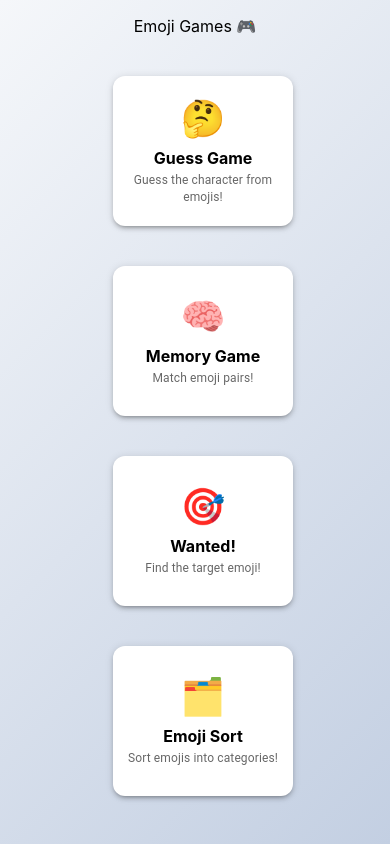
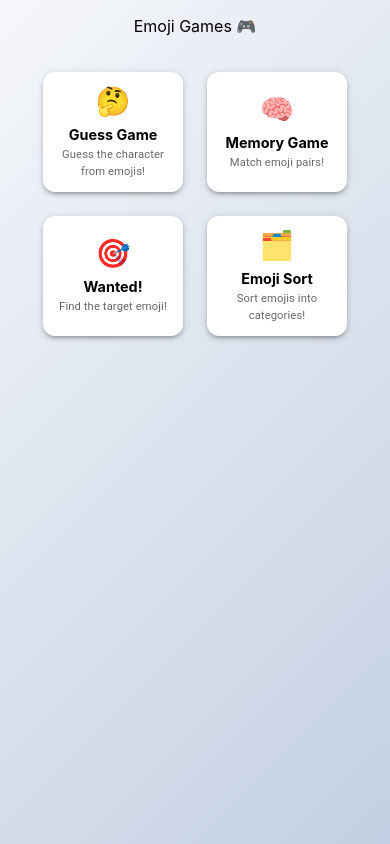
Before and after one commit to nfb1799/emoji-games-react, a React (Create React App) app: page / in a window 390 px wide. Built offline with nearby package versions, Linux system fonts and the light colour scheme.

Commit message:
Responsivity changes 2

```diff
--- a/src/App.css
+++ b/src/App.css
@@ -2,6 +2,17 @@
   min-height: 100vh;
   text-align: center;
   background: linear-gradient(135deg, #f5f7fa 0%, #c3cfe2 100%);
+  width: 100%;
+  max-width: 100vw;
+  overflow-x: hidden;
+}
+
+body {
+  margin: 0;
+  padding: 0;
+  width: 100%;
+  max-width: 100vw;
+  overflow-x: hidden;
 }
 
 .MuiButton-root {
--- a/src/App.js
+++ b/src/App.js
@@ -21,14 +21,15 @@ function App() {
         </Typography>
       </Box>
       {!selectedGame ? (
-        <Box sx={{ width: '100%', maxWidth: 1200, mx: 'auto', px: { xs: 1, sm: 2 }, mt: 2 }}>
+        <Box sx={{ width: '100%', maxWidth: 1200, mx: 'auto', px: { xs: 0, sm: 2 }, mt: 2 }}>
           <Box
             sx={{
               display: 'flex',
               flexWrap: 'wrap',
               justifyContent: 'center',
               alignItems: 'center',
-              gap: 3,
+              gap: { xs: 2, sm: 3 },
+              maxWidth: '100%',
             }}
           >
             {/* Emoji Guess Game Card */}
@@ -37,9 +38,9 @@ function App() {
                 bgcolor: 'white',
                 borderRadius: 3,
                 boxShadow: 3,
-                width: { xs: 180, sm: 220 },
-                height: { xs: 150, sm: 180 },
-                m: 1,
+                width: { xs: 140, sm: 220 },
+                height: { xs: 120, sm: 180 },
+                m: { xs: 0.5, sm: 1 },
                 display: 'flex',
                 flexDirection: 'column',
                 alignItems: 'center',
@@ -50,11 +51,11 @@ function App() {
               }}
               onClick={() => setSelectedGame('guess')}
             >
-              <span style={{ fontSize: window.innerWidth < 600 ? 36 : 48, marginBottom: 8 }}>🤔</span>
-              <Typography variant={{ xs: "subtitle1", sm: "h6" }} fontWeight={700} mb={0.5}>
+              <span style={{ fontSize: window.innerWidth < 600 ? 28 : 48, marginBottom: 8 }}>🤔</span>
+              <Typography variant={{ xs: "body1", sm: "h6" }} fontWeight={700} mb={0.5} sx={{ fontSize: { xs: '0.9rem', sm: '1.25rem' } }}>
                 Guess Game
               </Typography>
-              <Typography variant="body2" color="text.secondary" sx={{ fontSize: { xs: '0.75rem', sm: '0.875rem' }, textAlign: 'center' }}>
+              <Typography variant="body2" color="text.secondary" sx={{ fontSize: { xs: '0.7rem', sm: '0.875rem' }, textAlign: 'center', px: 1 }}>
                 Guess the character from emojis!
               </Typography>
             </Box>
@@ -64,9 +65,9 @@ function App() {
                 bgcolor: 'white',
                 borderRadius: 3,
                 boxShadow: 3,
-                width: { xs: 180, sm: 220 },
-                height: { xs: 150, sm: 180 },
-                m: 1,
+                width: { xs: 140, sm: 220 },
+                height: { xs: 120, sm: 180 },
+                m: { xs: 0.5, sm: 1 },
                 display: 'flex',
                 flexDirection: 'column',
                 alignItems: 'center',
@@ -77,11 +78,11 @@ function App() {
               }}
               onClick={() => setSelectedGame('memory')}
             >
-              <span style={{ fontSize: window.innerWidth < 600 ? 36 : 48, marginBottom: 8 }}>🧠</span>
-              <Typography variant={{ xs: "subtitle1", sm: "h6" }} fontWeight={700} mb={0.5}>
+              <span style={{ fontSize: window.innerWidth < 600 ? 28 : 48, marginBottom: 8 }}>🧠</span>
+              <Typography variant={{ xs: "body1", sm: "h6" }} fontWeight={700} mb={0.5} sx={{ fontSize: { xs: '0.9rem', sm: '1.25rem' } }}>
                 Memory Game
               </Typography>
-              <Typography variant="body2" color="text.secondary" sx={{ fontSize: { xs: '0.75rem', sm: '0.875rem' }, textAlign: 'center' }}>
+              <Typography variant="body2" color="text.secondary" sx={{ fontSize: { xs: '0.7rem', sm: '0.875rem' }, textAlign: 'center', px: 1 }}>
                 Match emoji pairs!
               </Typography>
             </Box>
@@ -91,9 +92,9 @@ function App() {
                 bgcolor: 'white',
                 borderRadius: 3,
                 boxShadow: 3,
-                width: { xs: 180, sm: 220 },
-                height: { xs: 150, sm: 180 },
-                m: 1,
+                width: { xs: 140, sm: 220 },
+                height: { xs: 120, sm: 180 },
+                m: { xs: 0.5, sm: 1 },
                 display: 'flex',
                 flexDirection: 'column',
                 alignItems: 'center',
@@ -104,11 +105,11 @@ function App() {
               }}
               onClick={() => setSelectedGame('wanted')}
             >
-              <span style={{ fontSize: window.innerWidth < 600 ? 36 : 48, marginBottom: 8 }}>🎯</span>
-              <Typography variant={{ xs: "subtitle1", sm: "h6" }} fontWeight={700} mb={0.5}>
+              <span style={{ fontSize: window.innerWidth < 600 ? 28 : 48, marginBottom: 8 }}>🎯</span>
+              <Typography variant={{ xs: "body1", sm: "h6" }} fontWeight={700} mb={0.5} sx={{ fontSize: { xs: '0.9rem', sm: '1.25rem' } }}>
                 Wanted!
               </Typography>
-              <Typography variant="body2" color="text.secondary" sx={{ fontSize: { xs: '0.75rem', sm: '0.875rem' }, textAlign: 'center' }}>
+              <Typography variant="body2" color="text.secondary" sx={{ fontSize: { xs: '0.7rem', sm: '0.875rem' }, textAlign: 'center', px: 1 }}>
                 Find the target emoji!
               </Typography>
             </Box>
@@ -118,9 +119,9 @@ function App() {
                 bgcolor: 'white',
                 borderRadius: 3,
                 boxShadow: 3,
-                width: { xs: 180, sm: 220 },
-                height: { xs: 150, sm: 180 },
-                m: 1,
+                width: { xs: 140, sm: 220 },
+                height: { xs: 120, sm: 180 },
+                m: { xs: 0.5, sm: 1 },
                 display: 'flex',
                 flexDirection: 'column',
                 alignItems: 'center',
@@ -131,18 +132,18 @@ function App() {
               }}
               onClick={() => setSelectedGame('sort')}
             >
-              <span style={{ fontSize: window.innerWidth < 600 ? 36 : 48, marginBottom: 8 }}>🗂️</span>
-              <Typography variant={{ xs: "subtitle1", sm: "h6" }} fontWeight={700} mb={0.5}>
+              <span style={{ fontSize: window.innerWidth < 600 ? 28 : 48, marginBottom: 8 }}>🗂️</span>
+              <Typography variant={{ xs: "body1", sm: "h6" }} fontWeight={700} mb={0.5} sx={{ fontSize: { xs: '0.9rem', sm: '1.25rem' } }}>
                 Emoji Sort
               </Typography>
-              <Typography variant="body2" color="text.secondary" sx={{ fontSize: { xs: '0.75rem', sm: '0.875rem' }, textAlign: 'center' }}>
+              <Typography variant="body2" color="text.secondary" sx={{ fontSize: { xs: '0.7rem', sm: '0.875rem' }, textAlign: 'center', px: 1 }}>
                 Sort emojis into categories!
               </Typography>
             </Box>
           </Box>
         </Box>
       ) : (
-        <Box sx={{ width: '100%', maxWidth: 800, mx: 'auto', mt: 4, px: 2 }}>
+        <Box sx={{ width: '100%', maxWidth: 800, mx: 'auto', mt: 4, px: { xs: 0, sm: 2 } }}>
           {selectedGame === 'guess' && <EmojiGuessGame />}
           {selectedGame === 'memory' && <EmojiMemoryGame />}
           {selectedGame === 'wanted' && <EmojiWantedGame />}
--- a/src/EmojiGuessGame.js
+++ b/src/EmojiGuessGame.js
@@ -76,9 +76,9 @@ function EmojiGuessGame() {
       borderRadius: 4,
       boxShadow: 6,
       mx: { xs: 1, sm: 'auto' },
-      maxWidth: { xs: '100%', sm: 600 }
+      maxWidth: { xs: 'calc(100vw - 16px)', sm: 600 }
     }}>
-      <CardContent sx={{ px: { xs: 2, sm: 3 } }}>
+      <CardContent sx={{ px: { xs: 1, sm: 3 } }}>
         <Typography variant={{ xs: "h5", sm: "h4" }} gutterBottom fontWeight={700} sx={{ textAlign: 'center' }}>
           Guess the Popular Character!
         </Typography>
@@ -114,7 +114,7 @@ function EmojiGuessGame() {
                     padding: '8px 16px',
                     borderRadius: '8px',
                     border: '1px solid #ccc',
-                    width: '220px',
+                    width: window.innerWidth < 600 ? '180px' : '220px',
                     outline: 'none',
                   }}
                 />
--- a/src/EmojiMemoryGame.js
+++ b/src/EmojiMemoryGame.js
@@ -106,9 +106,9 @@ function EmojiMemoryGame() {
       borderRadius: 4,
       boxShadow: 6,
       mx: { xs: 1, sm: 'auto' },
-      maxWidth: { xs: '100%', sm: 600 }
+      maxWidth: { xs: 'calc(100vw - 16px)', sm: 600 }
     }}>
-      <CardContent sx={{ px: { xs: 2, sm: 3 } }}>
+      <CardContent sx={{ px: { xs: 1, sm: 3 } }}>
         <Typography variant={{ xs: "h5", sm: "h4" }} gutterBottom fontWeight={700} sx={{ textAlign: 'center' }}>
           Emoji Memory Game
         </Typography>
--- a/src/EmojiSortGame.js
+++ b/src/EmojiSortGame.js
@@ -54,9 +54,9 @@ function EmojiSortGame() {
       borderRadius: 4,
       boxShadow: 6,
       mx: { xs: 1, sm: 'auto' },
-      maxWidth: { xs: '100%', sm: 600 }
+      maxWidth: { xs: 'calc(100vw - 16px)', sm: 600 }
     }}>
-      <CardContent sx={{ px: { xs: 2, sm: 3 } }}>
+      <CardContent sx={{ px: { xs: 1, sm: 3 } }}>
         <Typography variant={{ xs: "h5", sm: "h4" }} gutterBottom fontWeight={700} sx={{ textAlign: 'center' }}>
           Emoji Sort
         </Typography>
--- a/src/EmojiWantedGame.js
+++ b/src/EmojiWantedGame.js
@@ -12,10 +12,10 @@ const EMOJIS = ["😀", "🐶", "🍕", "⚽", "🚗", "🌵", "🎩", "🍦", "
 const getGameDimensions = () => {
   const isMobile = window.innerWidth < 600;
   return {
-    width: isMobile ? Math.min(350, window.innerWidth - 40) : 500,
-    height: isMobile ? 250 : 300,
-    emojiSize: isMobile ? 36 : 48,
-    fontSize: isMobile ? 32 : 40,
+    width: isMobile ? Math.min(320, window.innerWidth - 60) : 500,
+    height: isMobile ? 220 : 300,
+    emojiSize: isMobile ? 32 : 48,
+    fontSize: isMobile ? 28 : 40,
   };
 };
 
@@ -185,15 +185,15 @@ function EmojiWantedGame() {
 
   return (
     <Card sx={{
-      minWidth: 320,
-      maxWidth: 700,
-      mx: 'auto',
+      minWidth: 280,
+      maxWidth: { xs: 'calc(100vw - 16px)', sm: 700 },
+      mx: { xs: 1, sm: 'auto' },
       mb: 1,
       borderRadius: 4,
       boxShadow: 6,
-      mx: { xs: 1, sm: 'auto' }
+      width: '100%'
     }}>
-      <CardContent sx={{ pb: 2, px: { xs: 2, sm: 3 } }}>
+      <CardContent sx={{ pb: 2, px: { xs: 1, sm: 3 } }}>
         <Typography variant={{ xs: "h5", sm: "h4" }} gutterBottom fontWeight={700}>
           Emoji Wanted!
         </Typography>
```
